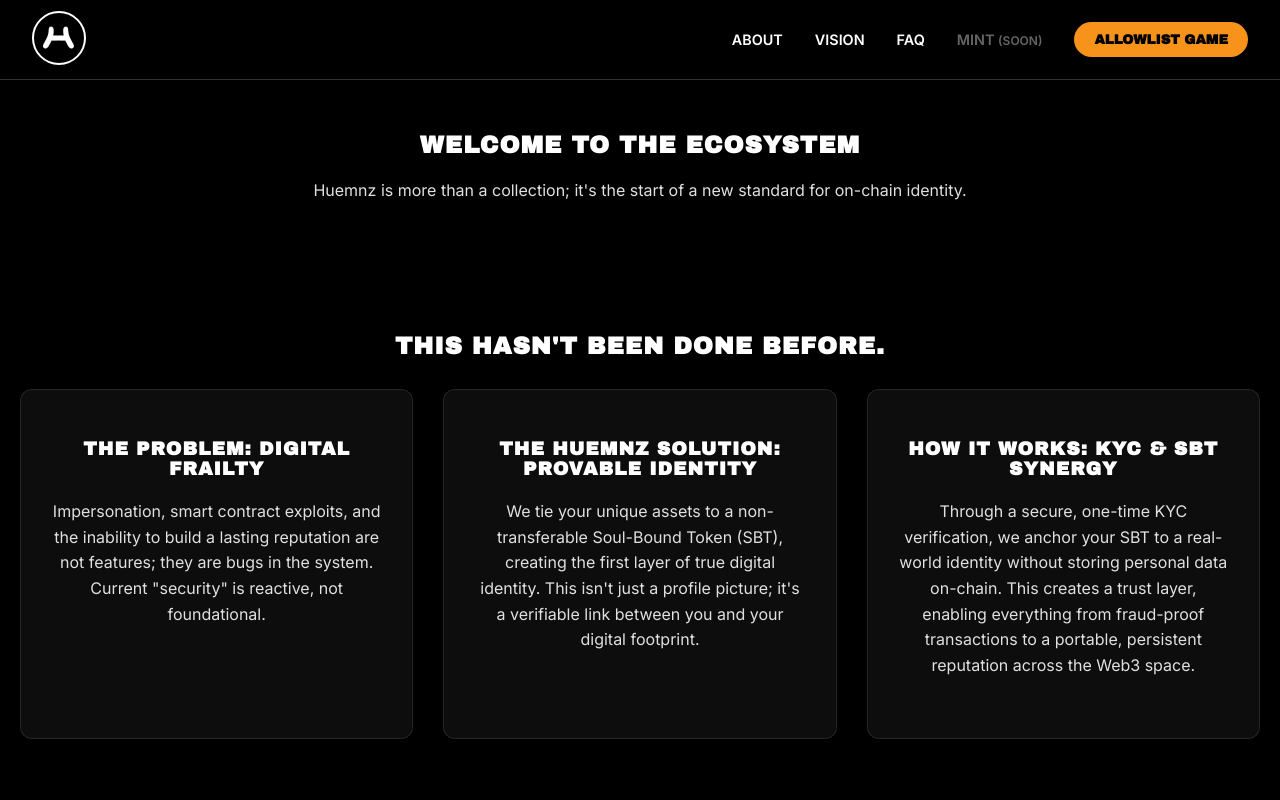
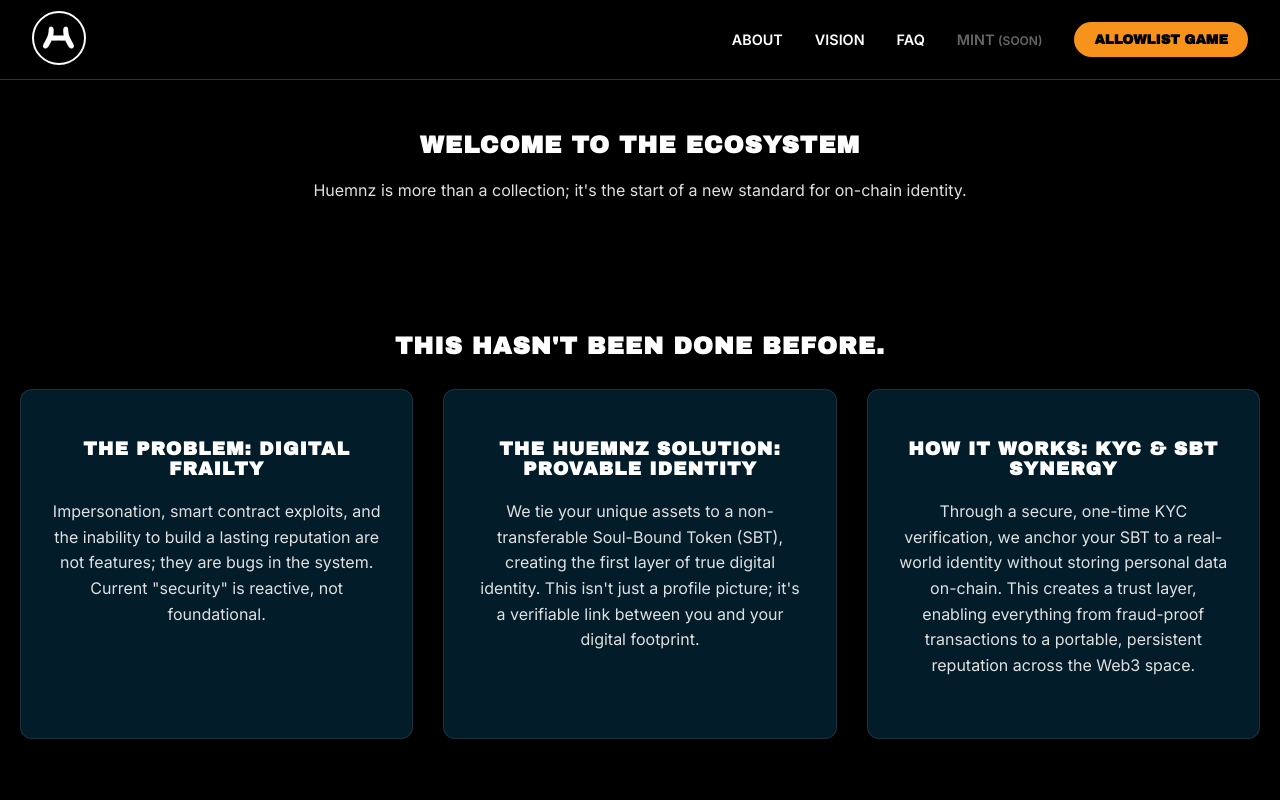
Before and after one commit to uploadnprogress/huemnz-frontend, a React (Vite) app: page /home in a window 1280 px wide. Shown: the top 800 px of the page. Built offline with nearby package versions, Linux system fonts and the light colour scheme.

Commit message:
Fix: Updated cards to Brand Blue and removed button-like hover on FAQ

```diff
--- a/src/pages/ContentPage.module.css
+++ b/src/pages/ContentPage.module.css
@@ -22,29 +22,24 @@
   text-transform: uppercase;
 }
 
-/* --- THE GRID LAYOUT (Copied from Home Page Logic) --- */
+/* --- THE GRID LAYOUT --- */
 .faqList, .grid {
   display: grid;
-  grid-template-columns: repeat(auto-fit, minmax(300px, 1fr)); /* Auto-responsive columns */
+  grid-template-columns: repeat(auto-fit, minmax(300px, 1fr));
   gap: 30px;
   width: 100%;
 }
 
-/* --- THE CARD STYLE (Copied from Home Page Logic) --- */
+/* --- THE CARD STYLE --- */
 .faqItem, .card {
-  background: rgba(255, 255, 255, 0.05); /* Glass effect */
+  background-color: #021c29; /* FIXED: Brand Blue */
   border: 1px solid rgba(255, 255, 255, 0.1);
   padding: 30px;
   border-radius: 12px;
   display: flex;
   flex-direction: column;
   gap: 15px;
-  transition: transform 0.2s ease, border-color 0.2s ease;
-}
-
-.faqItem:hover, .card:hover {
-  transform: translateY(-5px);
-  border-color: #F7931A; /* Orange border on hover */
+  /* Removed hover transitions so it doesn't look clickable */
 }
 
 /* QUESTIONS / TITLES */
@@ -68,14 +63,14 @@
 /* --- MOBILE ADJUSTMENTS --- */
 @media (max-width: 768px) {
   .container {
-    padding: 100px 15px 40px; /* Adjust padding for mobile header */
+    padding: 100px 15px 40px;
   }
 
   .container h1 {
-    font-size: 2rem; /* Shrink title */
+    font-size: 2rem;
   }
 
   .faqList, .grid {
-    grid-template-columns: 1fr; /* Force 1 column on phones */
+    grid-template-columns: 1fr;
   }
 }
--- a/src/pages/HomePage.module.css
+++ b/src/pages/HomePage.module.css
@@ -58,7 +58,7 @@ p {
 }
 
 .missionCard {
-  background: rgba(255, 255, 255, 0.05);
+  background-color: #021c29; /* FIXED: Brand Blue */
   border: 1px solid rgba(255, 255, 255, 0.1);
   padding: 30px;
   border-radius: 12px;
@@ -69,7 +69,8 @@ p {
   display: flex;
   flex-direction: column;
   align-items: center;
-  margin: 10px auto; /* Centers cards on mobile */
+  margin: 10px auto;
+  box-shadow: 0 4px 6px rgba(0,0,0,0.3); /* Added depth */
 }
 
 /* --- TEAM (FOUNDER) GRID --- */
```
